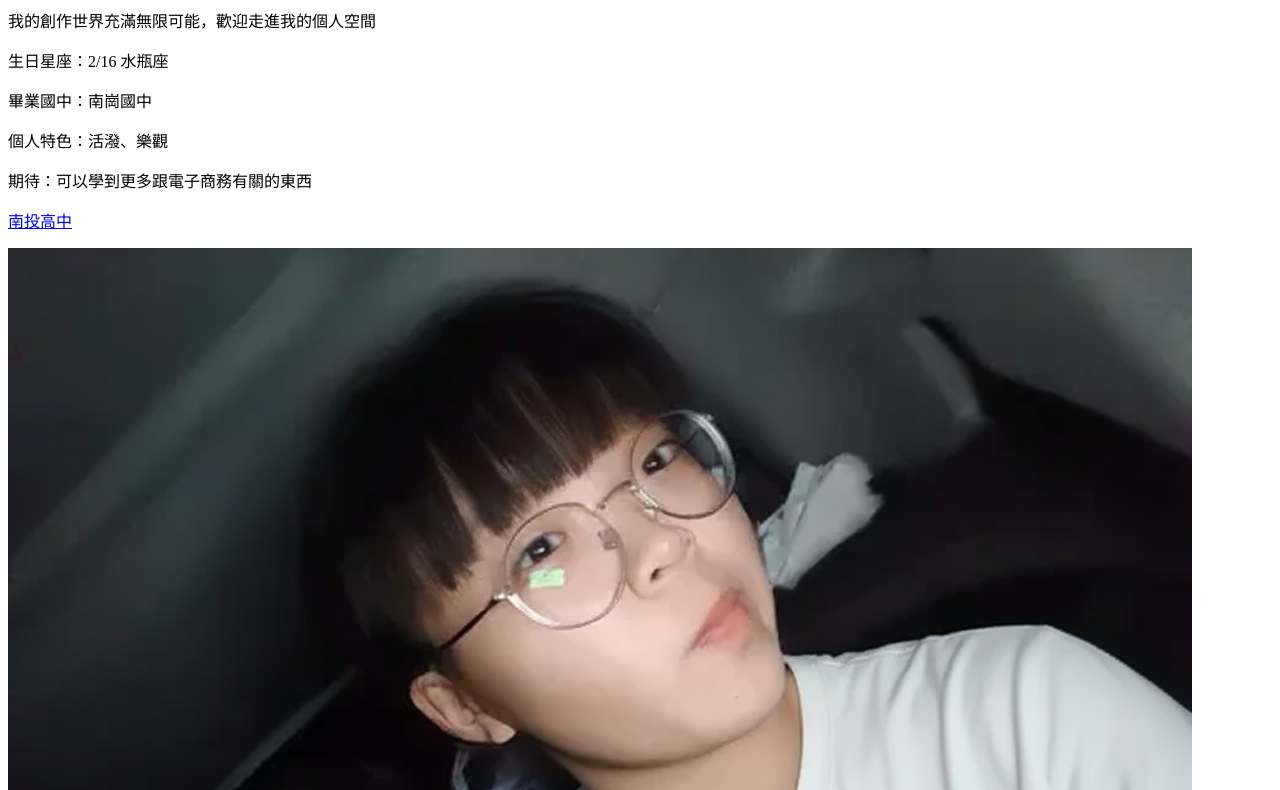
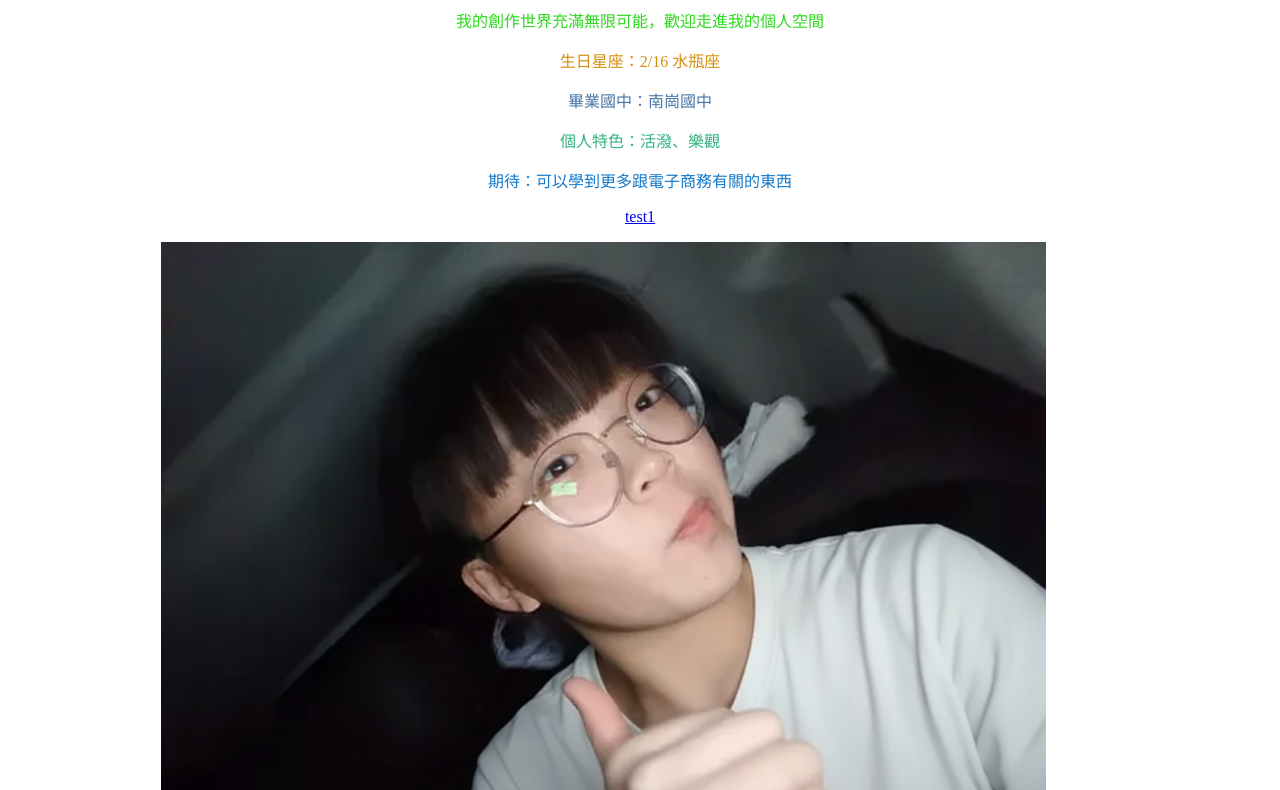
Before and after one commit to s311028-lang/28, a plain HTML site: page index.html in a window 1280 px wide. Shown: the part 81-871 px from the top of the page. Drawn offline with Linux system fonts and the light colour scheme.

Commit message:
Add files via upload

```diff
--- a/index.html
+++ b/index.html
@@ -5,15 +5,15 @@
     <meta name="viewport" content="width=device-width, initial-scale=1.0">
     <title>劉庭蓁的網頁</title>
 </head>
-<body>
-    <h1>蓁的無限靈感屋</h1>
-    <p>我的創作世界充滿無限可能，歡迎走進我的個人空間</p>
-    <p>生日星座：2/16 水瓶座</p>
-    <p>畢業國中：南崗國中</p>
-    <p>個人特色：活潑、樂觀</p>
-    <p>期待：可以學到更多跟電子商務有關的東西</p>
-    <p><a href="https://www.ntsh.ntct.edu.tw">南投高中</a></p>
-    <img src="ai照.png" alt="這是AI圖片">
-
+<body align="center">
+    <h1 style="color:green;">蓁的無限靈感屋</h1>
+    <p style="color:rgb(43, 218, 27);">我的創作世界充滿無限可能，歡迎走進我的個人空間 </p>
+    <p style="color:rgb(214, 143, 12);">生日星座：2/16 水瓶座 </p>
+    <p style="color:rgb(71, 119, 165);">畢業國中：南崗國中 </p>
+    <p style="color:rgb(52, 179, 130);">個人特色：活潑、樂觀</p>
+    <p style="color:rgb(20, 121, 204);">期待：可以學到更多跟電子商務有關的東西</p>
+    <p><a href="test1.html">test1</a></p>
+    <img style="width:70%;"src="1.png" alt="這是AI圖片">
+    <button onclick="alert('哈囉');">我是按鈕</button
 </body>
 </html>
```
Also changed, not shown: test1.html (added, +15 -0 lines), 1.png (added).
